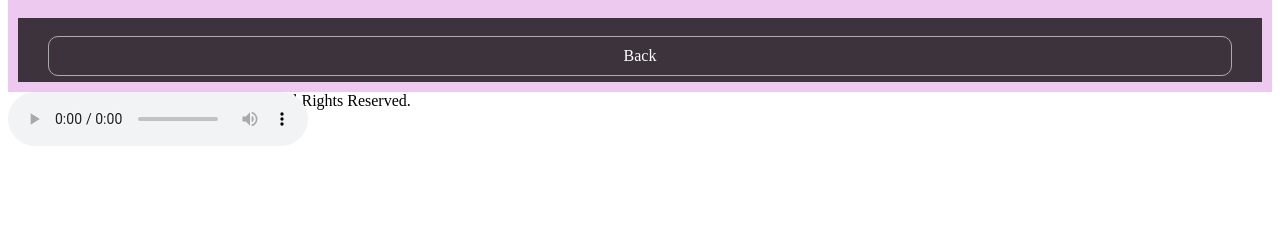
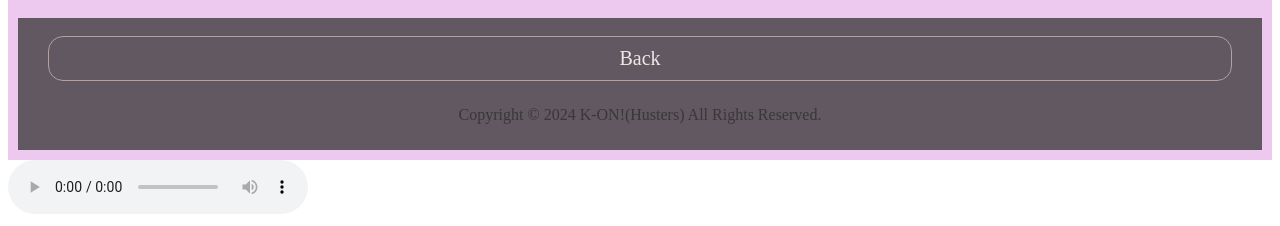
Before and after one commit to 255792417/kon, a plain HTML site: page index.html in a window 1280 px wide. Shown: the part 870-1096 px from the top of the page. Before the commit the page ends 1028 px from the top, so only its background shows below. Drawn offline with Linux system fonts and the light colour scheme.

Commit message:
change to footer

```diff
--- a/index.html
+++ b/index.html
@@ -31,8 +31,8 @@
     </section>
     </main>
     <footer>
-    <p><a href="https://fiy-pc.github.io/dorm_website/">Back</a></p>
-    <p>Copyright © 2024 K-ON!(Husters) All Rights Reserved.</p>
+    <p class="back"><a href="https://fiy-pc.github.io/dorm_website/">Back</a></p>
+    <p class="copyright">Copyright © 2024 K-ON!(Husters) All Rights Reserved.</p>
     </footer>
     <audio src="bgm.mp3" controls="controls" loop="loop" autoplay="autoplay"></audio>
 </body>
--- a/style.css
+++ b/style.css
@@ -10,10 +10,8 @@ main{
 }
 
 footer{
-
-    background-color:#3C333C;
+    background-color:#615861;
     border:10px #EDC9EF solid;
-    height: 60px;
     padding: 2px 30px;
     margin: 0px 0px;
 }
@@ -144,15 +142,33 @@ header a:hover{
     }
   }
 
-  footer a{
-    border: 1px solid #ACACAC;
+  .back{
+    border: 1px solid #b1a1a1;
     padding: 10px 20px;
-    border-radius: 10px;
+    margin: 20px,20px;
+    border-radius: 15px;
     display: flex;
     align-items: center;
     justify-content: center;
-    color: white;
+    color: rgb(255, 255, 255);
     text-decoration: none;
+  }
+  .copyright{
+    padding: 10px 20px;
+    height: 15px;
+    display: flex;
+    align-items: center;
+    justify-content: center;
+    color: rgb(57, 55, 55);
+    text-decoration: none;
+  }
+  footer a{
+    display: flex;
+    align-items: center;
+    justify-content: center;
+    color: rgb(240, 231, 231);
+    text-decoration: none;
+    font-size: 20px;
   }
 
   .right-align {
```
Also changed, not shown: pages/players.html (+2 -2 lines), pages/players/azi.html (+2 -2 lines), pages/players/dxj.html (+2 -2 lines), pages/players/lvdui.html (+2 -2 lines), pages/players/mio.html (+2 -2 lines), pages/players/pzw.html (+2 -2 lines), pages/plot.html (+2 -2 lines).
